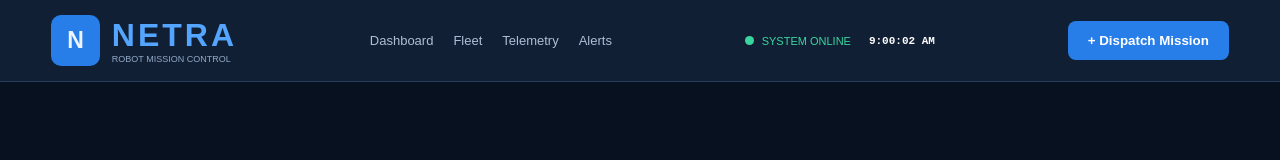
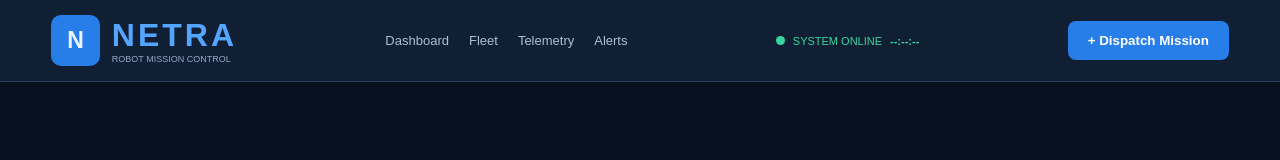
Before and after one commit to Nikith57/S14_NETRA, a plain HTML site: page Nethra Project/index.html in a window 1280 px wide. Drawn offline with Linux system fonts and the light colour scheme.

Commit message:
part2 21_11_2026

```diff
--- a/Nethra Project/index.html
+++ b/Nethra Project/index.html
@@ -29,6 +29,6 @@
   <button id="dispatch-open" type="button">
     + Dispatch Mission</button>
 </header>
-<script src="script.js"></script>
+
 </body>
 </html>
--- a/Nethra Project/script.js
+++ /dev/null
@@ -1,10 +0,0 @@
-function updateClock() {
-    const clock = document.getElementById("clock");
-
-    if (clock) {
-        clock.textContent = new Date().toLocaleTimeString();
-    }
-}
-
-updateClock();
-setInterval(updateClock, 1000);
--- a/Nethra Project/style.css
+++ b/Nethra Project/style.css
@@ -79,9 +79,3 @@ nav a:hover {
     background: #39d6a0;
     border-radius: 50%;
 }
-#clock{
-    color: rgb(255, 255, 255);
-    margin-left: 10px;
-    font-family: monospace;
-
-}
```
